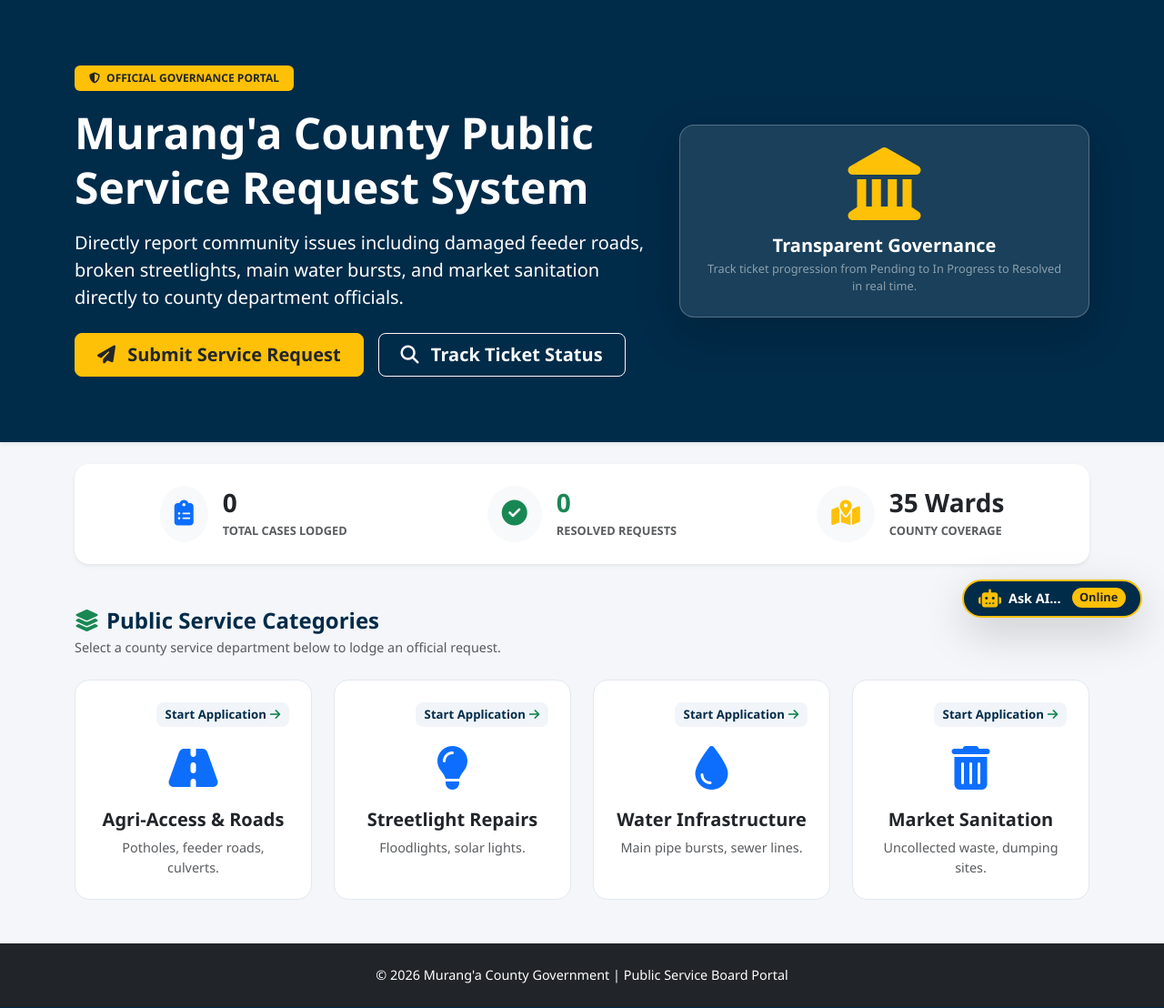
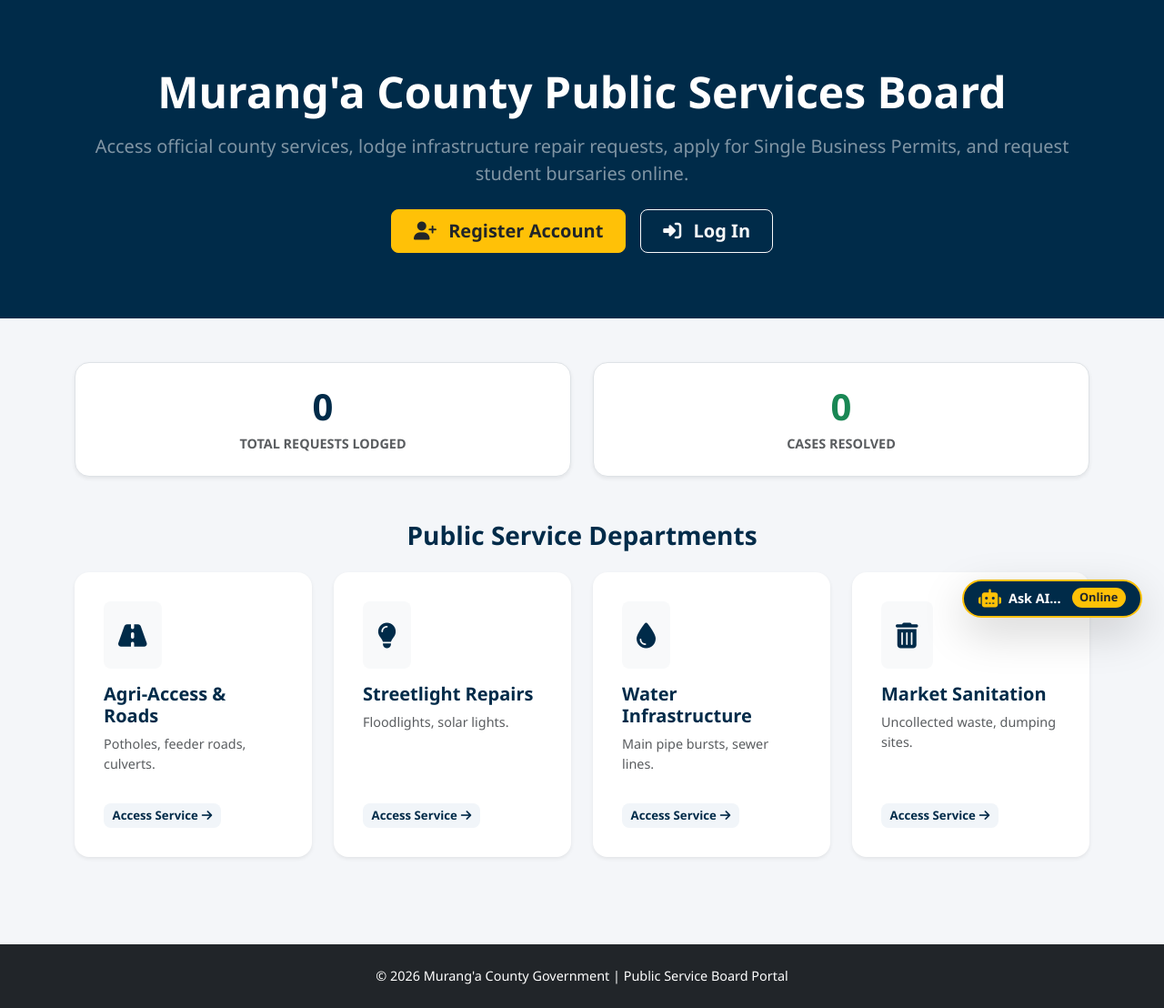
Before and after one commit to ilovekego/pbs, a Flask app: page / in a window 1280 px wide. Shown: the part 97-1205 px from the top of the page at 91% size. Run offline with Flask 3, Linux system fonts and the light colour scheme; some libraries are stand-ins or nearby versions.

Commit message:
Update index.html

```diff
--- a/templates/index.html
+++ b/templates/index.html
@@ -1,122 +1,68 @@
 {% extends "base.html" %}
-{% block title %}Home - Murang'a County Public Services Portal{% endblock %}
+{% block title %}Murang'a County Public Services Portal{% endblock %}
 
 {% block content %}
-<!-- HERO BANNER SECTION -->
-<section class="bg-navy text-white py-5 shadow-sm position-relative overflow-hidden">
-    <div class="container py-4 position-relative z-1">
-        <div class="row align-items-center g-4">
-            <div class="col-lg-7">
-                <span class="badge bg-warning text-dark px-3 py-2 fw-bold text-uppercase tracking-wider mb-3">
-                    <i class="fa-solid fa-shield-halved me-1"></i> Official Governance Portal
-                </span>
-                <h1 class="display-5 fw-bold mb-3 lh-sm">Murang'a County Public Service Request System</h1>
-                <p class="lead opacity-90 mb-4 max-w-600">
-                    Directly report community issues including damaged feeder roads, broken streetlights, main water bursts, and market sanitation directly to county department officials.
-                </p>
-                <div class="d-flex flex-wrap gap-3">
-                    {% if current_user.is_authenticated %}
-                        <a href="{{ url_for('auth.dashboard') }}" class="btn btn-warning btn-lg px-4 rounded-3 fw-bold text-dark bump-hover">
-                            <i class="fa-solid fa-gauge-high me-2"></i> Go to Dashboard
-                        </a>
-                    {% else %}
-                        <a href="{{ url_for('auth.register') }}" class="btn btn-warning btn-lg px-4 rounded-3 fw-bold text-dark bump-hover">
-                            <i class="fa-solid fa-paper-plane me-2"></i> Submit Service Request
-                        </a>
-                        <a href="{{ url_for('auth.login') }}" class="btn btn-outline-light btn-lg px-4 rounded-3 fw-semibold bump-hover">
-                            <i class="fa-solid fa-magnifying-glass me-2"></i> Track Ticket Status
-                        </a>
-                    {% endif %}
-                </div>
+<div class="bg-navy text-white py-5 px-3">
+    <div class="container text-center py-4">
+        <h1 class="display-5 fw-bold mb-3">Murang'a County Public Services Board</h1>
+        <p class="lead text-white-50 max-w-2xl mx-auto mb-4">
+            Access official county services, lodge infrastructure repair requests, apply for Single Business Permits, and request student bursaries online.
+        </p>
+        <div class="d-flex justify-content-center gap-3">
+            {% if current_user.is_authenticated %}
+                <a href="{{ url_for('citizen.citizen_dashboard') }}" class="btn btn-warning btn-lg px-4 rounded-3 fw-bold text-dark bump-hover">
+                    <i class="fa-solid fa-gauge me-2"></i> Go to Dashboard
+                </a>
+            {% else %}
+                <a href="{{ url_for('auth.register') }}" class="btn btn-warning btn-lg px-4 rounded-3 fw-bold text-dark bump-hover">
+                    <i class="fa-solid fa-user-plus me-2"></i> Register Account
+                </a>
+                <a href="{{ url_for('auth.login') }}" class="btn btn-outline-light btn-lg px-4 rounded-3 fw-bold bump-hover">
+                    <i class="fa-solid fa-right-to-bracket me-2"></i> Log In
+                </a>
+            {% endif %}
+        </div>
+    </div>
+</div>
+
+<div class="container py-5">
+    <div class="row text-center g-4 mb-5">
+        <div class="col-md-6">
+            <div class="p-4 bg-white rounded-4 shadow-sm border">
+                <h2 class="display-6 fw-bold text-navy mb-1">{{ total }}</h2>
+                <span class="text-muted fs-7 fw-semibold">TOTAL REQUESTS LODGED</span>
             </div>
-            <div class="col-lg-5 d-none d-lg-block text-center">
-                <div class="p-4 rounded-4 bg-white bg-opacity-10 border border-white border-opacity-25 shadow-lg">
-                    <i class="fa-solid fa-landmark display-1 text-warning mb-3"></i>
-                    <h5 class="fw-bold mb-1">Transparent Governance</h5>
-                    <p class="fs-8 text-white-50 mb-0">Track ticket progression from Pending to In Progress to Resolved in real time.</p>
-                </div>
+        </div>
+        <div class="col-md-6">
+            <div class="p-4 bg-white rounded-4 shadow-sm border">
+                <h2 class="display-6 fw-bold text-success mb-1">{{ resolved }}</h2>
+                <span class="text-muted fs-7 fw-semibold">CASES RESOLVED</span>
             </div>
         </div>
     </div>
-</section>
 
-<!-- LIVE STATS METRICS COUNTER -->
-<section class="container my-4">
-    <div class="card border-0 shadow-sm bg-white rounded-4 overflow-hidden">
-        <div class="card-body p-4">
-            <div class="row text-center align-items-center g-3">
-                <div class="col-md-4 border-end-md">
-                    <div class="d-flex align-items-center justify-content-center gap-3">
-                        <div class="p-3 bg-light rounded-circle text-primary">
-                            <i class="fa-solid fa-clipboard-list fs-3"></i>
+    <h3 class="fw-bold text-navy mb-4 text-center">Public Service Departments</h3>
+    <div class="row g-4">
+        {% for cat in categories %}
+            <div class="col-md-6 col-lg-3">
+                <div class="card service-card h-100 p-3 shadow-sm border-0">
+                    <div class="card-body d-flex flex-column justify-content-between">
+                        <div>
+                            <div class="p-3 bg-light rounded-3 d-inline-block text-navy fs-3 mb-3">
+                                <i class="{{ cat.icon_class }}"></i>
+                            </div>
+                            <h5 class="fw-bold text-navy">{{ cat.name }}</h5>
+                            <p class="text-muted fs-7">{{ cat.description }}</p>
                         </div>
-                        <div class="text-start">
-                            <h3 class="fw-bold mb-0 text-dark">{{ total }}</h3>
-                            <span class="text-muted fs-8 fw-semibold text-uppercase">Total Cases Lodged</span>
-                        </div>
-                    </div>
-                </div>
-                <div class="col-md-4 border-end-md">
-                    <div class="d-flex align-items-center justify-content-center gap-3">
-                        <div class="p-3 bg-light rounded-circle text-success">
-                            <i class="fa-solid fa-circle-check fs-3"></i>
-                        </div>
-                        <div class="text-start">
-                            <h3 class="fw-bold mb-0 text-success">{{ resolved }}</h3>
-                            <span class="text-muted fs-8 fw-semibold text-uppercase">Resolved Requests</span>
-                        </div>
-                    </div>
-                </div>
-                <div class="col-md-4">
-                    <div class="d-flex align-items-center justify-content-center gap-3">
-                        <div class="p-3 bg-light rounded-circle text-warning">
-                            <i class="fa-solid fa-map-location-dot fs-3"></i>
-                        </div>
-                        <div class="text-start">
-                            <h3 class="fw-bold mb-0 text-dark">35 Wards</h3>
-                            <span class="text-muted fs-8 fw-semibold text-uppercase">County Coverage</span>
+                        <div class="mt-3">
+                            <a href="{% if current_user.is_authenticated %}{{ url_for('citizen.citizen_dashboard') }}{% else %}{{ url_for('auth.login') }}{% endif %}" class="btn-start-app">
+                                Access Service <i class="fa-solid fa-arrow-right ms-1"></i>
+                            </a>
                         </div>
                     </div>
                 </div>
             </div>
-        </div>
+        {% endfor %}
     </div>
-</section>
-
-<!-- PUBLIC SERVICE CATEGORIES GRID -->
-<section class="container my-5">
-    <div class="d-flex justify-content-between align-items-center mb-4">
-        <div>
-            <h4 class="fw-bold text-navy mb-1">
-                <i class="fa-solid fa-layer-group me-2 text-success"></i>Public Service Categories
-            </h4>
-            <p class="text-muted fs-7 mb-0">Select a county service department below to lodge an official request.</p>
-        </div>
-    </div>
-
-    <div class="row g-4">
-        {% if categories %}
-            {% for cat in categories %}
-            <div class="col-md-6 col-lg-3">
-                <div class="card service-card h-100 p-4 d-flex flex-column justify-content-between bump-hover">
-                    <div>
-                        <div class="d-flex justify-content-end mb-3">
-                            <a href="{% if current_user.is_authenticated %}{{ url_for('citizen.citizen_dashboard') }}{% else %}{{ url_for('auth.login') }}{% endif %}" class="btn-start-app">
-                                Start Application <i class="fa-solid fa-arrow-right ms-1 text-success"></i>
-                            </a>
-                        </div>
-                        <div class="text-center my-3">
-                            <div class="display-5 text-primary mb-2">
-                                <i class="{{ cat.icon_class }}"></i>
-                            </div>
-                        </div>
-                        <h5 class="fw-bold text-dark text-center mb-2">{{ cat.name }}</h5>
-                        <p class="text-muted fs-7 text-center mb-0">{{ cat.description }}</p>
-                    </div>
-                </div>
-            </div>
-            {% endfor %}
-        {% endif %}
-    </div>
-</section>
+</div>
 {% endblock %}
```
